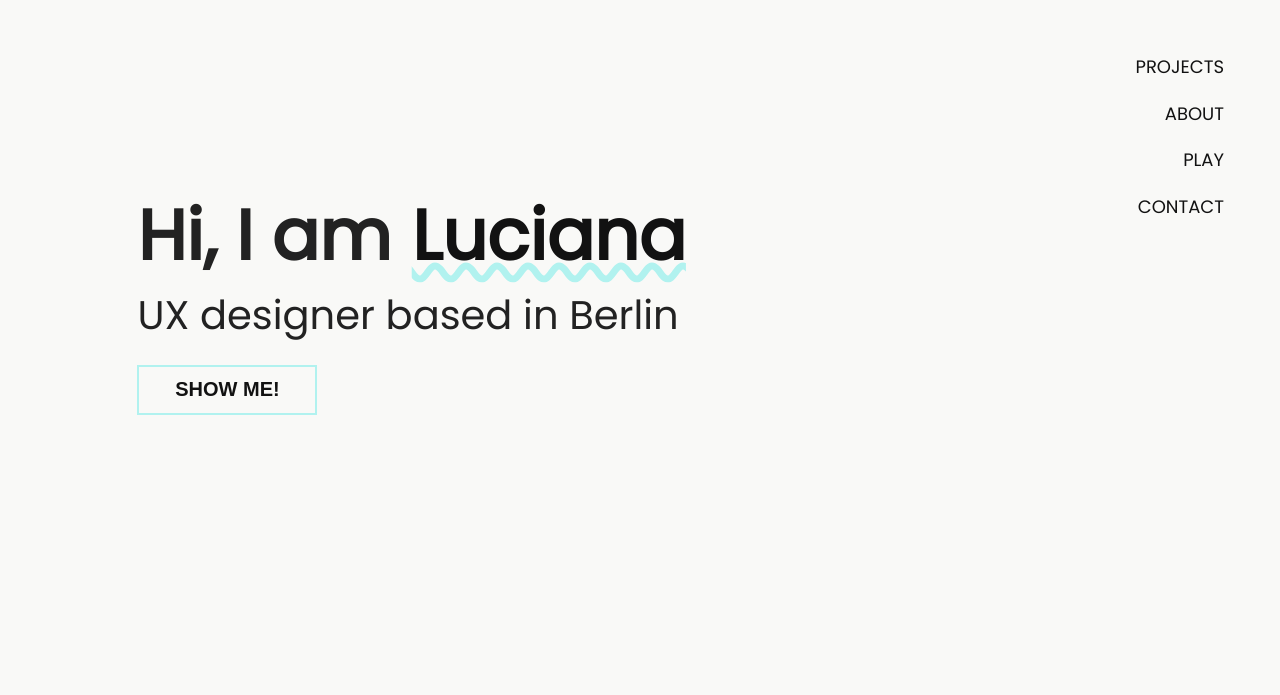
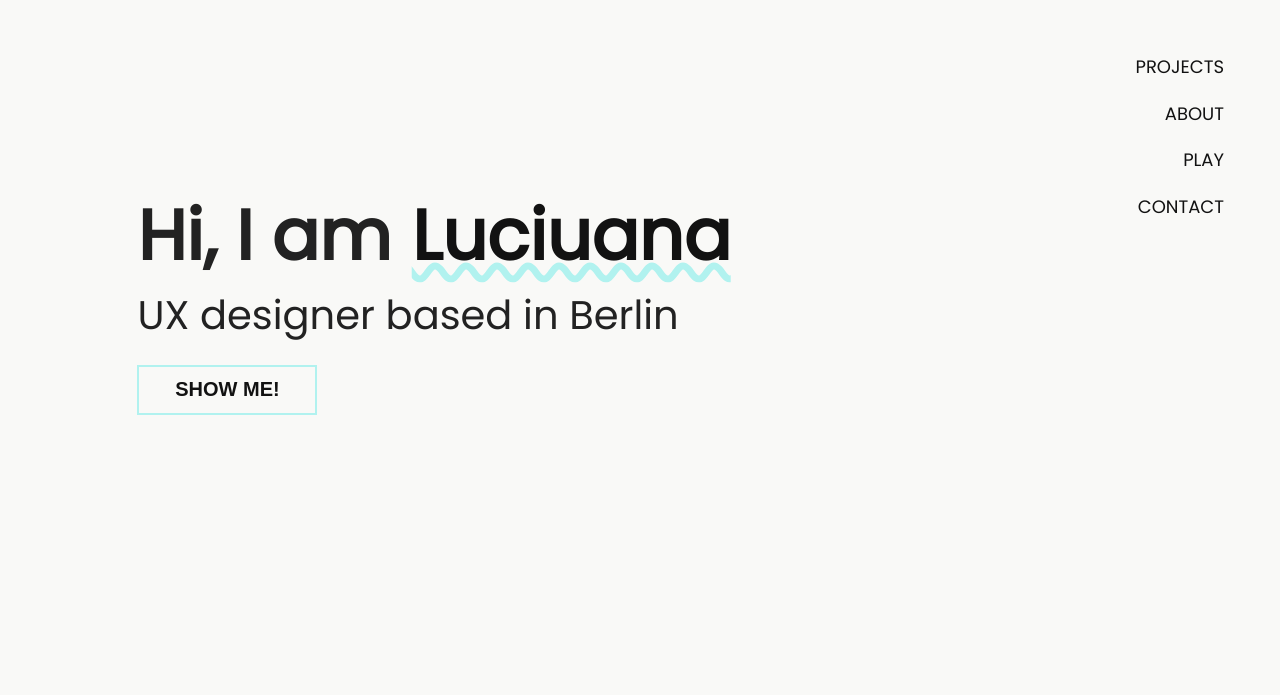
Before and after one commit to sernawills/portfolio2, a Next.js app: page / in a window 1280 px wide. Shown: the part 105-800 px from the top of the page. Built offline with nearby package versions, Linux system fonts and the light colour scheme.

Commit message:
random change

```diff
--- a/pages/index.js
+++ b/pages/index.js
@@ -7,7 +7,7 @@ function Home() {
     return (
         <div className={styles.homeContainer} >
             <div className={styles.headerContainer}>
-                <h1 className={utilStyles.homeTitle}>Hi, I am <Link href="/about"><a id={styles.about}>Luciana</a></Link> </h1>
+                <h1 className={utilStyles.homeTitle}>Hi, I am <Link href="/about"><a id={styles.about}>Luciuana</a></Link> </h1>
                 <p className={utilStyles.subTitle}>UX designer based in Berlin </p>
                 <Link href="/portfolio">
                     <button className={styles.button}> SHOW ME! </button>
```
